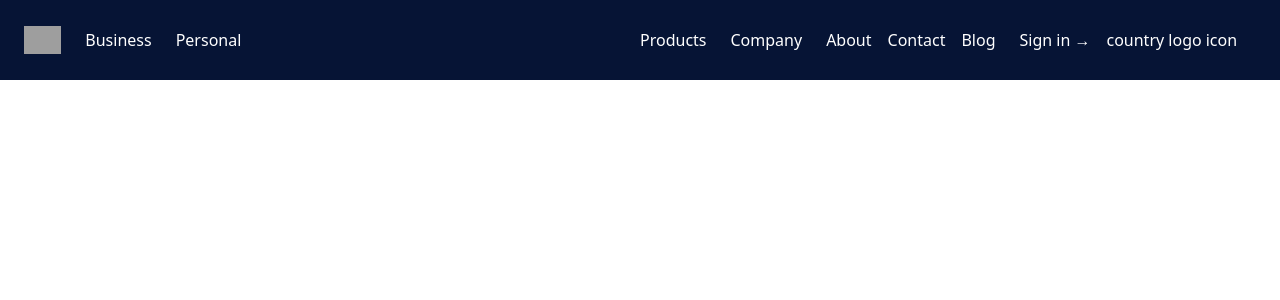
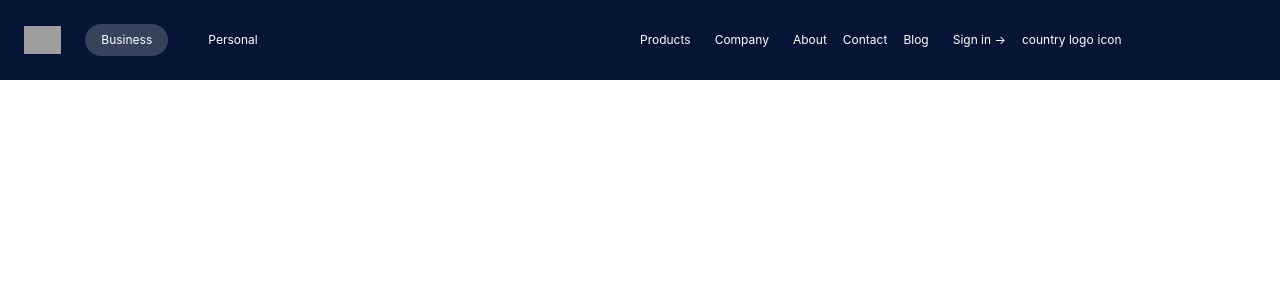
Before and after one commit to ebenezer-code/moniepointClone, a React (Vite) app: page / in a window 1280 px wide. Shown: the top 300 px of the page. Built offline with nearby package versions, Linux system fonts and the light colour scheme; grey boxes are pictures that could not be loaded.

Commit message:
Header fixes

```diff
--- a/src/components/Header.jsx
+++ b/src/components/Header.jsx
@@ -4,9 +4,12 @@ import { IoMenu } from "react-icons/io5";
 import { IoCloseSharp } from "react-icons/io5";
 
 const Header = () => {
-  const [isMenuOpen, setIsMenuOpen] = useState(false);
+  const [state, setState] = useState({
+    isMenuOpen: false,
+    isActive: "Business",
+  });
   return (
-    <header className="w-full bg-[#061435] text-white sticky top-0 z-50">
+    <header className="w-full bg-[#061435] text-white sticky top-0 z-50 font-[Inter] text-[12px]">
       <nav className="max-w-7xl mx-auto flex flex-col-reverse md:flex-row items-start md:items-center justify-between h-auto md:h-20 p-0 lg:p-6 space-y-4 md:space-y-0">
         <div className="flex flex-col-reverse md:flex-row md:items-center md:space-x-6 md:w-1/2 w-full">
           <div className="flex w-full justify-between p-4 items-center md:w-auto md:p-0">
@@ -17,24 +20,42 @@ const Header = () => {
             />
             <div className="relative w-6 h-6 md:hidden">
               <IoMenu
-                onClick={() => setIsMenuOpen(true)}
+                onClick={() => setState({ ...state, isMenuOpen: true })}
                 className={`absolute top-0 left-0 text-2xl transition-opacity duration-200 ${
-                  isMenuOpen ? "opacity-0 pointer-events-none" : "opacity-100"
+                  state.isMenuOpen
+                    ? "opacity-0 pointer-events-none"
+                    : "opacity-100"
                 }`}
               />
               <IoCloseSharp
-                onClick={() => setIsMenuOpen(false)}
+                onClick={() => setState({ ...state, isMenuOpen: false })}
                 className={`absolute top-0 left-0 text-2xl transition-opacity duration-200 ${
-                  isMenuOpen ? "opacity-100" : "opacity-0 pointer-events-none"
+                  state.isMenuOpen
+                    ? "opacity-100"
+                    : "opacity-0 pointer-events-none"
                 }`}
               />
             </div>
           </div>
-          <ul className="flex w-full h-14 md:flex md:space-x-6 md:w-auto md:border-none border-[#808080] border-b-[0.2px]">
-            <li className="w-1/2 flex items-center justify-center md:w-auto md:py-0 md:border-none border-[#808080] border-r-[0.2px]">
+          <ul className="flex w-full h-14 md:h-8 md:flex md:space-x-6 md:w-auto md:border-none border-[#808080] border-b-[0.2px] cursor-pointer">
+            <li
+              onClick={() => setState({ ...state, isActive: "Business" })}
+              className={`${
+                state.isActive === "Business"
+                  ? "bg-[#0E2256] md:bg-[#37435D]"
+                  : "bg-transparent"
+              } md:rounded-full md:p-4 w-1/2 flex items-center justify-center md:w-auto md:py-0 md:border-none border-[#808080] border-r-[0.2px] transition-background duration-300 ease-in-out`}
+            >
               Business
             </li>
-            <li className="w-1/2 flex items-center justify-center md:w-auto md:py-0 md:border-none">
+            <li
+              onClick={() => setState({ ...state, isActive: "Personal" })}
+              className={`${
+                state.isActive === "Personal"
+                  ? "bg-[#0E2256] md:bg-[#37435D]"
+                  : "bg-transparent"
+              }  md:rounded-full md:p-4 w-1/2 flex items-center justify-center md:w-auto md:py-0 md:border-none transition-background duration-300 ease-in-out`}
+            >
               Personal
             </li>
           </ul>
```
